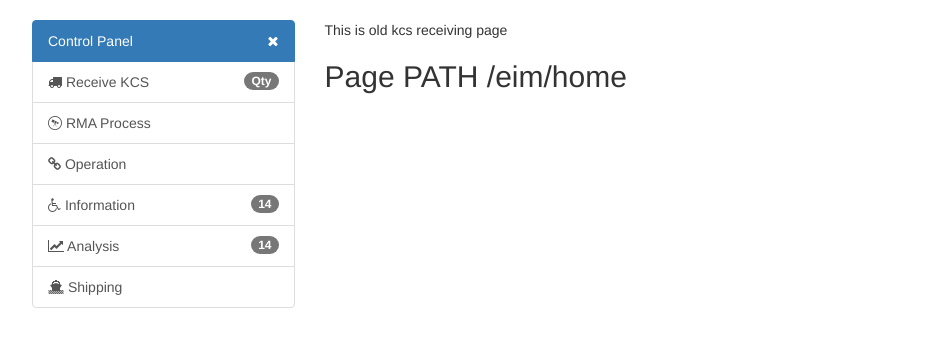
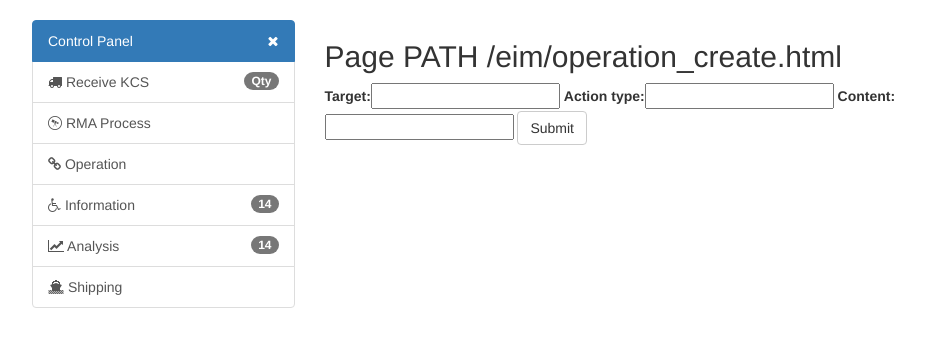
Before and after one commit to sp900409/nexcom, a Django app: a page that uses eim/templates/eim/sidebar.html in a window 1280 px wide. Shown: the part 52-399 px from the top of the page, without its empty margins (38-963 px from the left). Run offline with Django 3.2, Linux system fonts and the light colour scheme; some libraries are stand-ins or nearby versions.

Commit message:
basic frame finish

```diff
--- a/eim/forms.py
+++ b/eim/forms.py
@@ -1,5 +1,5 @@
 from django import forms
-from models import OldKcs, Unit
+from models import OldKcs, Unit, Operation
 
 
 class OldKcsForm(forms.ModelForm):
@@ -17,3 +17,11 @@ class UnitForm(forms.ModelForm):
         fields = [
             "old_kcs_number", "serial_number", "type", "new_kcs_number", "status", "memo", "is_active"
         ]
+
+
+class OperationForm(forms.ModelForm):
+    class Meta:
+        model = Operation
+        fields = [
+            "target", "action_type", "content",
+        ]
--- a/eim/models.py
+++ b/eim/models.py
@@ -25,7 +25,7 @@ class OldKcs(models.Model):
 
 class Operation(models.Model):
     id = models.AutoField(db_column="Id", primary_key=True)
-    operation_time = models.DateTimeField(db_column="OperationTime", default=timezone.now, blank=False, null=False)
+    time = models.DateTimeField(db_column="Time", auto_now=True)
     target = models.CharField(db_column="Target", max_length=50, blank=False, null=True)
     action_type = models.CharField(db_column="Action_type", max_length=50, blank=False, null=False)
     content = models.CharField(db_column="Content", max_length=2000, blank=False, null=True)
@@ -34,7 +34,8 @@ class Operation(models.Model):
         managed = True
 
     def __str__(self):
-        return self.operation_time, "operation on ", self.target
+        return "operation on " + self.target
+
 
 class Unit(models.Model):
     TYPES_CHOICES = (
@@ -42,7 +43,7 @@ class Unit(models.Model):
         ('SVRV6', 'Server V.6'),
         ('JBOD', 'JBOD'),
         ('SWICH', 'Switch'),
-        )
+    )
     STATUS_CHOICES = (
         ('Created', 'Created'),
         ('Received', 'Received'),
--- /dev/null
+++ b/eim/templates/eim/operation_create.html
@@ -0,0 +1,22 @@
+{% extends 'eim/eim_template.html' %}
+
+{% block detail %}
+
+    <h2>Page PATH /eim/operation_create.html</h2>
+    {% if messages %} {% for message in messages %}
+        <p  {% if message.tags %} class="alert alert-{{ message.tags }}"{% endif %}>{{ message }}</p>
+    {% endfor %}{% endif %}
+
+    <form action="" method="POST">
+
+        <form action="" method="POST">
+            {% csrf_token %}
+            {{ form }}
+            <button class="btn btn-default" type="submit">Submit</button>
+        </form>
+
+    </form>
+
+
+
+{% endblock %}
--- a/eim/templates/eim/sidebar.html
+++ b/eim/templates/eim/sidebar.html
@@ -16,7 +16,7 @@
     <a href="{% url 'unit_list' %}" class="list-group-item">
         <i class="fa fa-wpexplorer"></i> RMA Process
     </a>
-    <a href="#" class="list-group-item">
+    <a href="{% url 'operation_list' %}" class="list-group-item">
         <i class="fa fa-link"></i> Operation
     </a>
     <a href="#" class="list-group-item">
--- a/eim/urls.py
+++ b/eim/urls.py
@@ -2,6 +2,9 @@ from django.conf.urls import url
 from . import views
 
 urlpatterns = [
+    url(r'^OperationCreate', views.OperationCreate, name='operation_create'),
+    url(r'^OperationList', views.OperationList, name='operation_list'),
+    url(r'^OperationDetail/(?P<id>[0-9]+)/$', views.OperationDetail, name='operation_detail'),
     url(r'^UnitDetail/(?P<id>[0-9]+)/$', views.UnitDetail, name='unit_detail'),
     url(r'^UnitList/', views.UnitList, name='unit_list'),
     url(r'^UnitCreate/', views.UnitCreate, name='unit_create'),
--- a/eim/views.py
+++ b/eim/views.py
@@ -7,8 +7,8 @@ from django.db.models import Q
 from django.http import Http404, HttpResponseRedirect
 from django.shortcuts import render, redirect
 
-from eim.forms import OldKcsForm, UnitForm
-from eim.models import OldKcs, Unit
+from eim.forms import OldKcsForm, UnitForm, OperationForm
+from eim.models import OldKcs, Unit, Operation
 
 
 def home(request):
@@ -25,7 +25,7 @@ def OldKcsList(request):
 
     if query:
         obj_list = obj_list.filter(
-                Q(kcs_number__icontains=query)
+            Q(kcs_number__icontains=query)
         ).distinct()
 
     # TODO: revise paginator here
@@ -111,5 +111,47 @@ def UnitDetail(request, id=None):
     context = {
         'unit': obj,
         'operations': {},
+        # TODO: Add operation list
     }
     return render(request, "eim/unit_detail.html", context)
+
+def OperationList(request):
+    obj_list = Operation.objects.all()
+    print obj_list
+    context = {
+        'operation_list': obj_list,
+
+    }
+    return render(request, 'eim/operation_list.html', context)
+
+
+def OperationDetail(request, id=None):
+    if id is None:
+        raise Http404
+    obj = Operation.objects.get(id__exact=id)
+    context = {
+        'operation': obj,
+    }
+    return render(request, "eim/operation_detail.html", context)
+
+
+def OperationCreate(request):
+    form = OperationForm(request.POST)
+    if request.method == 'POST':
+        if not request.user.is_staff or not request.user.is_superuser:
+            raise Http404
+
+        if form.is_valid():
+            instance = form.save(commit=False)
+            instance.user = request.user
+            instance.save()
+            # message success
+            messages.success(request, "Successfully Created")
+        return redirect('operation_list')
+
+
+    context = {
+        'form': OperationForm,
+
+    }
+    return render(request, 'eim/operation_create.html', context)
```
Also changed, not shown: eim/templates/eim/operation_detail.html (added, +20 -0 lines), eim/templates/eim/operation_list.html (added, +21 -0 lines), eim/templates/eim/unit_create.html (+8 -3 lines).
